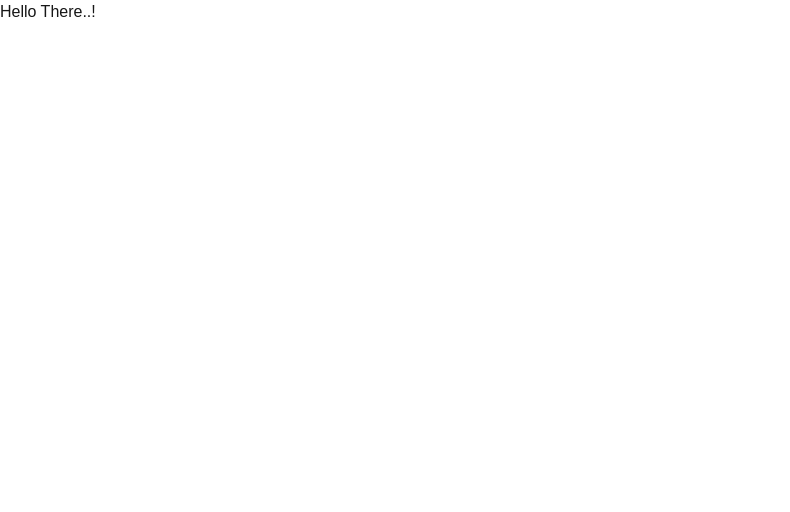
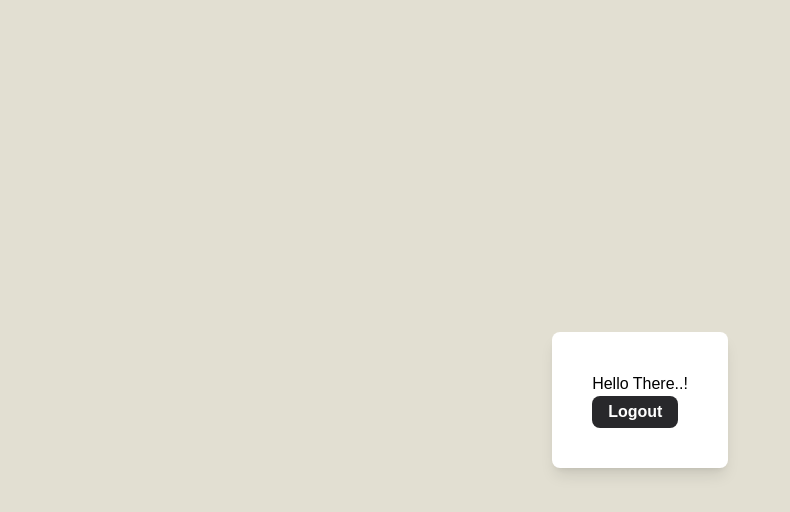
Before and after one commit to Sanjay17u/next-auth, a Next.js app: page / in a window 1280 px wide. Shown: the top 512 px of the page, without its empty margins (0-790 px from the left). Built offline with nearby package versions, Linux system fonts and the light colour scheme.

Commit message:
Logout Implementation done.

```diff
--- /dev/null
+++ b/app/api/users/logout/route.ts
@@ -0,0 +1,16 @@
+import { NextResponse } from "next/server";
+
+
+export async function GET() {
+    try {
+        const res = NextResponse.json({
+            message: "Logout Successfully!",
+            success: true
+        }, {status:200})
+        res.cookies.set("token", "", {httpOnly:true, expires: new Date(0)})
+        return res;
+    // eslint-disable-next-line @typescript-eslint/no-explicit-any
+    } catch (error: any) {
+        return NextResponse.json({error:error.message}, {status:500})
+    }
+}
--- a/app/page.tsx
+++ b/app/page.tsx
@@ -1,8 +1,34 @@
+"use client"
+import axios from "axios";
+import { useRouter } from "next/navigation";
+import toast from "react-hot-toast";
 
 export default function Home() {
+  const router = useRouter();
+  const logoutHandler = async () => {
+    try {
+      const res = await axios.get("/api/users/logout");
+      router.push("/login");
+      toast.success(res.data.message);
+      // eslint-disable-next-line @typescript-eslint/no-explicit-any
+    } catch (error: any) {
+      toast.error(error.response.data.message);
+    }
+  };
+
   return (
     <>
-    <h1>Hello There..!</h1>
+      <main className="flex bg-[#E2DFD2] min-h-screen items-center justify-center">
+        <div className="bg-white text-black p-10 shadow-lg rounded-lg hover:shadow-xl transition-shadow duration-300">
+          <h1>Hello There..!</h1>
+          <button
+            onClick={logoutHandler}
+            className="bg-[#28282B] hover:bg-[#343434] font-bold text-white px-4 py-1 rounded-lg"
+          >
+            Logout
+          </button>
+        </div>
+      </main>
     </>
   );
 }
```
